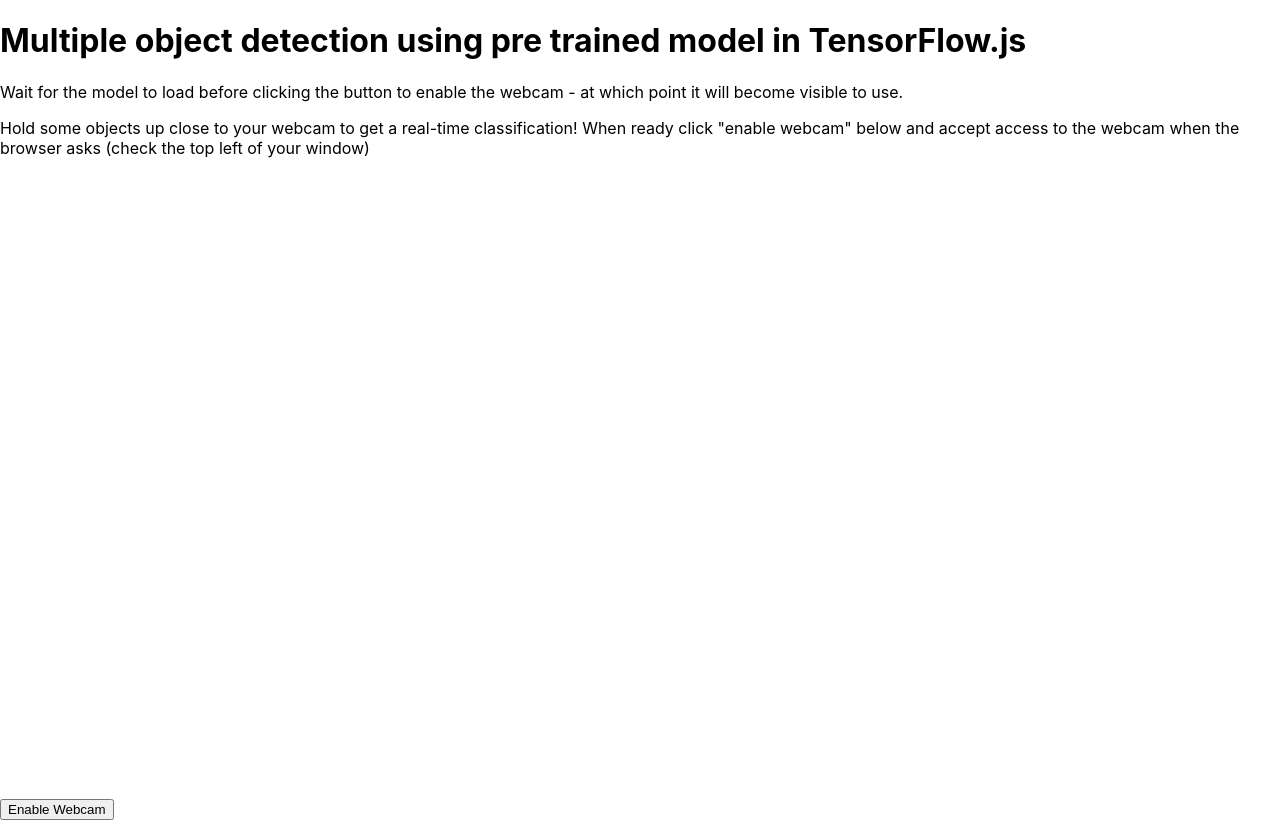
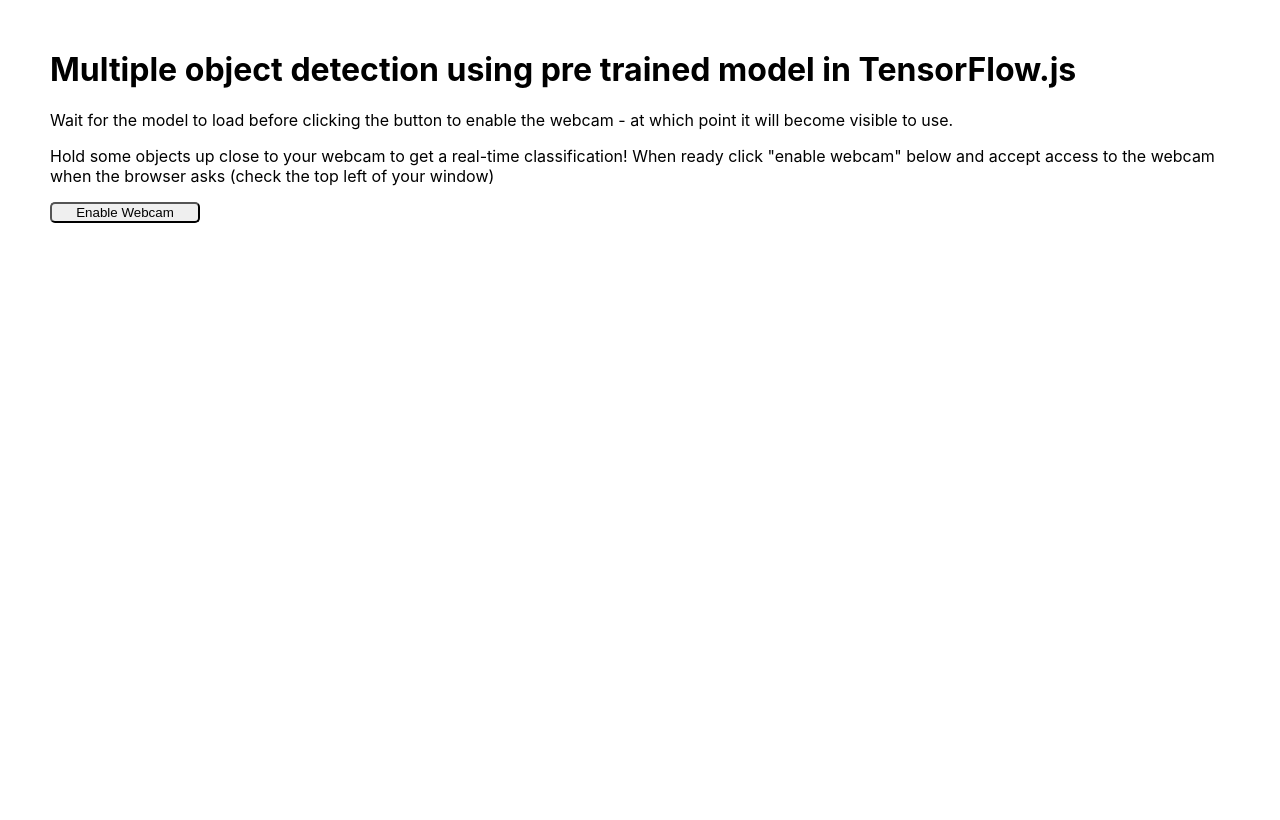
Before and after one commit to DevanshSahni/Pothole-Detection, a React (Create React App) app in the folder client/: page / in a window 1280 px wide. Built offline with nearby package versions, Linux system fonts and the light colour scheme.

Commit message:
Basic CSS setup

```diff
--- a/client/src/App.css
+++ b/client/src/App.css
@@ -0,0 +1,18 @@
+.Container {
+  margin: 50px;
+}
+
+#webcam {
+  margin: auto;
+}
+
+#webcamButton {
+  width: 150px;
+  border-radius: 5px;
+  cursor: pointer;
+}
+
+.camView {
+  display: flex;
+  flex-direction: column;
+}
--- a/client/src/App.js
+++ b/client/src/App.js
@@ -66,7 +66,7 @@
   };
 
   return (
-    <>
+    <div className="Container">
       <h1>
         Multiple object detection using pre trained model in TensorFlow.js
       </h1>
@@ -88,11 +88,10 @@
           <button id="webcamButton" onClick={enableCam}>
             Enable Webcam
           </button>
-          <video id="webcam" autoPlay muted width="640" height="640"></video>
-          <canvas id="frame-canvas" style={{ display: "none" }}></canvas>
+          <video id="webcam" autoPlay muted></video>
         </div>
       </section>
-    </>
+    </div>
   );
 }
 
--- a/client/src/index.js
+++ b/client/src/index.js
@@ -9,7 +9,3 @@
     <App />
   </React.StrictMode>
 );
-
-// If you want to start measuring performance in your app, pass a function
-// to log results (for example: reportWebVitals(console.log))
-// or send to an analytics endpoint. Learn more: https://bit.ly/CRA-vitals
```
Also changed, not shown: client/src/logo.svg (deleted).
